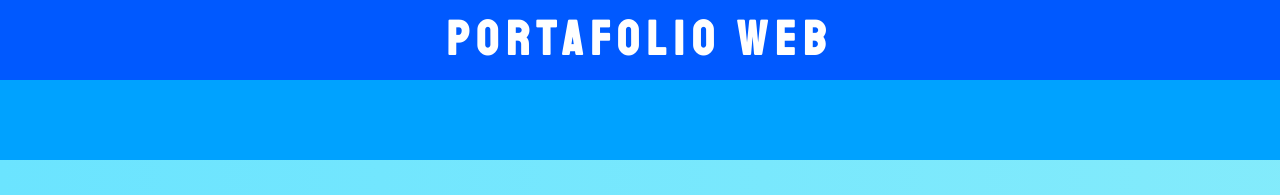
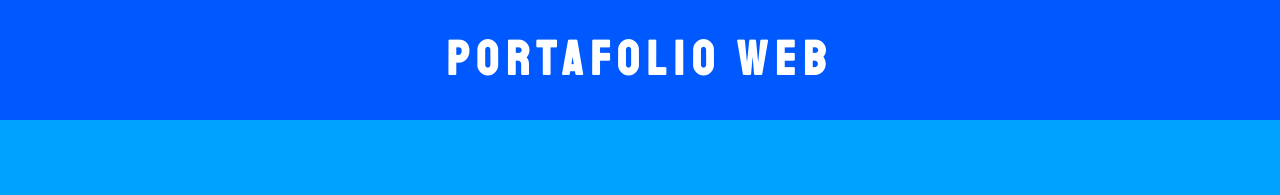
Before and after one commit to adev-web/portafolio, a plain HTML site: page index.html in a window 1280 px wide. Shown: the top 195 px of the page. Drawn offline with nearby package versions, Linux system fonts and the light colour scheme.

Commit message:
bug resuelto

```diff
--- a/css/styles.css
+++ b/css/styles.css
@@ -115,12 +115,12 @@ body {
 --------------------------------------------------------------------
 */
 
-header {
+header{
 	background: var(--primero);
 	display: flex;
-	height: 10vh;
 	justify-content: center;
 	align-items: center;
+	height: min-content;
 }
 .nav-list {
 	height: 10vh;
--- a/index.html
+++ b/index.html
@@ -17,7 +17,7 @@
 
 <body class="gradiente">
 	<header>
-		<h1 class="nav-titulo div">portafolio web</h1>
+		<h1 class="nav-titulo">portafolio web</h1>
 	</header>
 	<div class="nav-list">
 		<div class="nav-list__item boton">
```
